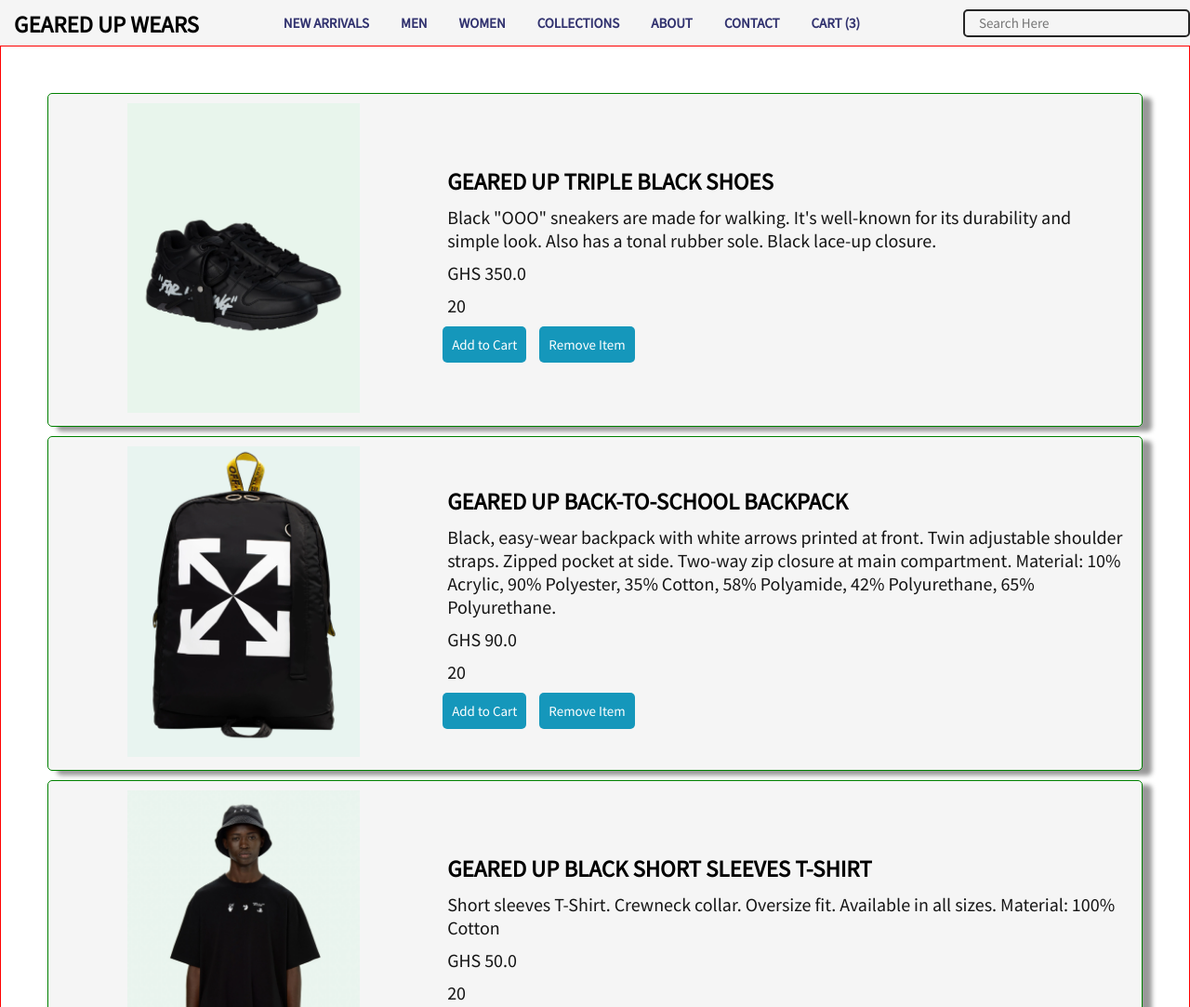
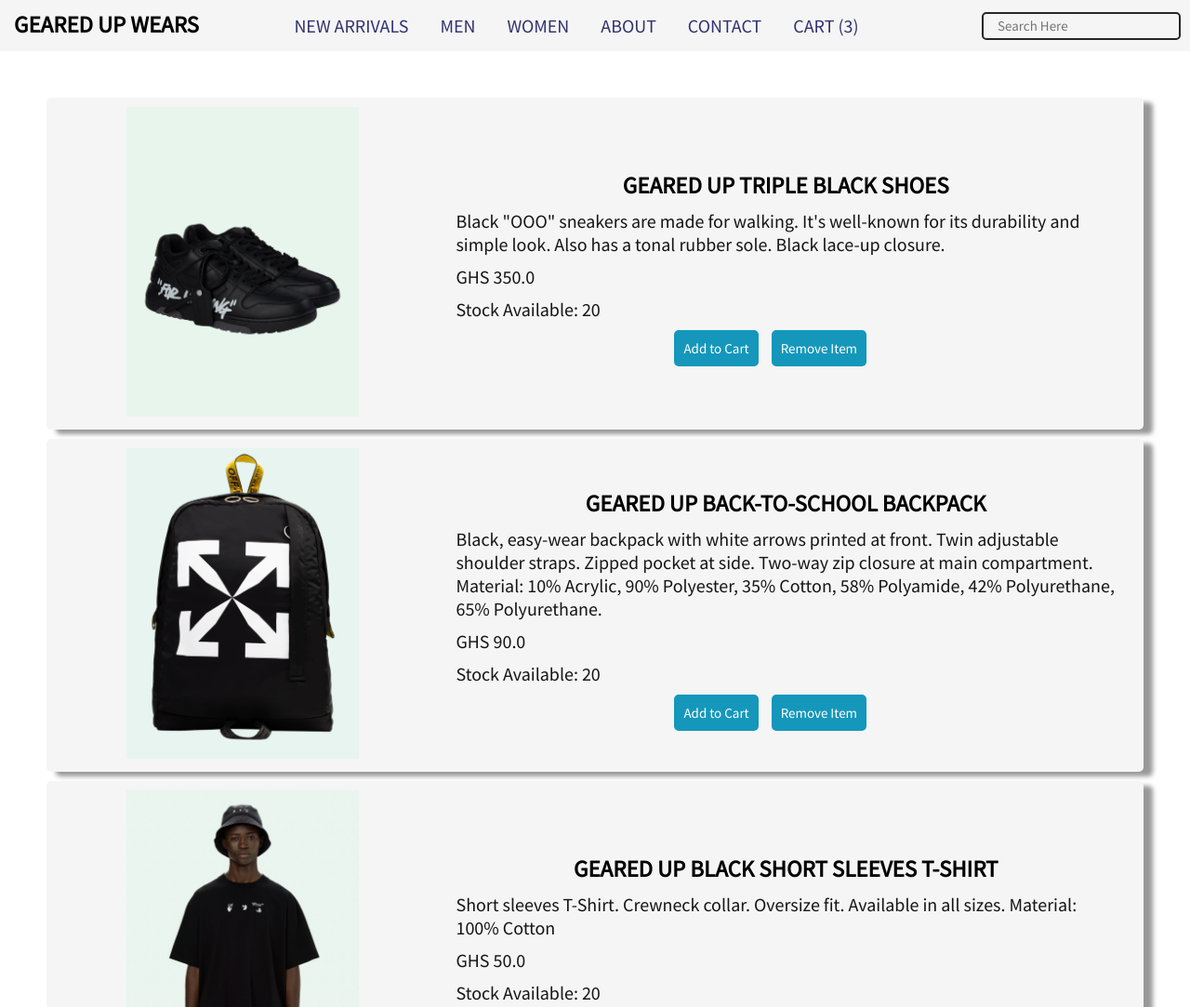
Before and after one commit to a-amenyo/JavaScript-Product-Page, a plain HTML site: page index.html in a window 1280 px wide. Shown: the top 1083 px of the page at 93% size. Drawn offline with Linux system fonts and the light colour scheme.

Commit message:
styled h2 and p elements

```diff
--- a/css/style.css
+++ b/css/style.css
@@ -25,8 +25,8 @@
     /* border: 1px solid red; */
     padding-right: 10px;
     color: #31326f;
-    font-size: 15px;
-    font-weight: bold;
+    font-size: 20px;
+    /* font-weight: bold; */
 }
 
 .navbar{
@@ -55,6 +55,7 @@
     line-height: 20px;
     height: 30px;
     border-radius: 5px;
+    margin: 10px;
     padding: 0px 10px 0px 10px;
     background-color: whitesmoke;
   }
@@ -63,7 +64,7 @@
     border-radius: 5px;
     border: none;
     background-color: whitesmoke;
-    width: 200px;
+    width: 170px;
     font-size: 15px;
     font-family: 'Source Sans Pro', sans-serif;
     padding: 5px 10px 5px 5px;
@@ -72,11 +73,11 @@
 /* MAIN BODY**************************************************************** */
 .wrapper{
     height: auto;
-   border: 1px solid red;
+   /* border: 1px solid red; */
    padding: 50px;
 }
 .main-container{
-    border: 1px solid green;
+    /* border: 1px solid green; */
     border-radius: 5px;
     display: grid;
     box-shadow: 10px 5px 5px#999;
@@ -98,17 +99,16 @@
     margin-left: 15px;
     font-size: 20px;
     color: #151515;
+
 }
 h2{
     font-family: 'Source Sans Pro', sans-serif;
     margin-top: 10px;
     margin-left: 15px;
     font-size: 25px;
+    text-align: center;
 
 }
-/* .main-container>div{
-    border: 1px solid purple;
-} */
 
 .image-container {
     /* border: 1px solid yellow; */
@@ -124,7 +124,7 @@
 }
 .prod-container{
     /* border: 1px solid purple; */
-    /* margin-left: 25px; */
+    margin: 10px;
     place-content: center;
     justify-content: center;
     align-content: center;
@@ -135,7 +135,7 @@
     color: white;
     padding: 10px;
     margin-top: 10px;
-    margin-left: 10px;
+    margin-left: 250px;
     border-radius: 5px;
     cursor: pointer;
     align-content: center;
--- a/index.html
+++ b/index.html
@@ -26,8 +26,6 @@
             <li><a href="#">NEW ARRIVALS </a></li>
             <li><a href="#">MEN</a></li>
             <li><a href="#">WOMEN</a></li>
-
-            <li><a href="#">COLLECTIONS</a></li>
             <li><a href="#">ABOUT</a></li>
             <li><a href="#">CONTACT</a></li>
             <li><a href="#" id="cart-basket">CART (3) </a></li>
--- a/js/stock.js
+++ b/js/stock.js
@@ -2,24 +2,24 @@
 const product1 = new Product("GEARED UP TRIPLE BLACK SHOES",`Black "OOO" sneakers are made for walking.
 It's well-known for its durability and simple look.
 Also has a tonal rubber sole.
-Black lace-up closure.` , "assets/item1.webp", "GHS 350.0", 20, "prod1");
+Black lace-up closure.` , "assets/item1.webp", "GHS 350.0", "Stock Available: 20", "prod1");
 
 // 2nd Item ; BackPack
 const product2 = new Product("GEARED UP BACK-TO-SCHOOL BACKPACK",`Black, easy-wear backpack with white arrows printed at
 front.  Twin adjustable shoulder straps. Zipped pocket at side. Two-way zip closure at main compartment.
 Material: 10% Acrylic, 90% Polyester, 35% Cotton, 58% Polyamide, 42% Polyurethane, 65% Polyurethane.`,
-"assets/item2.webp", "GHS 90.0", 20, "prod1");
+"assets/item2.webp", "GHS 90.0", "Stock Available: 20", "prod1");
 
 // 3rd Item ; T-Shirt
 const product3 = new Product("GEARED UP BLACK SHORT SLEEVES T-SHIRT",`Short sleeves T-Shirt. Crewneck collar.
 Oversize fit.
 Available in all sizes.
-Material: 100% Cotton` , "assets/item3.webp", "GHS 50.0", 20, "prod1");
+Material: 100% Cotton` , "assets/item3.webp", "GHS 50.0", "Stock Available: 20", "prod1");
 
 // 4th Item ; KeyChain
 const product4= new Product("HAND OFF KEY CHAIN",`Black key holder with "Off" hand logo. Keyring fastening.
 
-Material: 100% metal 100% PVC` , "assets/item4.webp", "GHS 45.0", 20, "prod1");
+Material: 100% metal 100% PVC` , "assets/item4.webp", "GHS 45.0", "Stock Available: 20", "prod1");
 
 let allProducts = [product1, product2, product3, product4];
 
```
